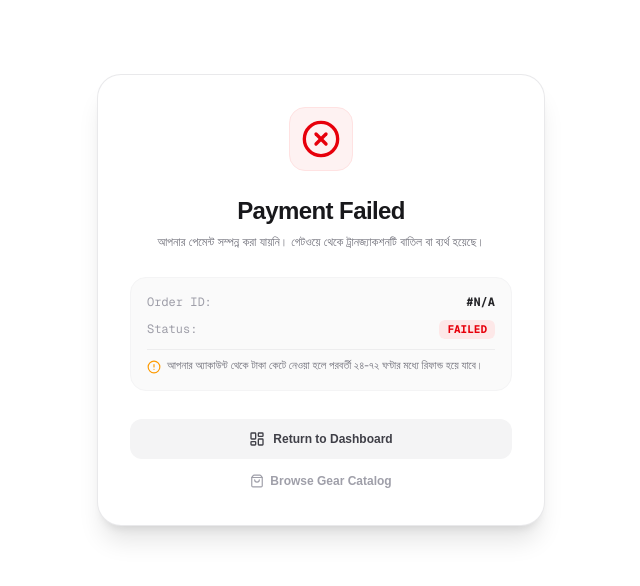
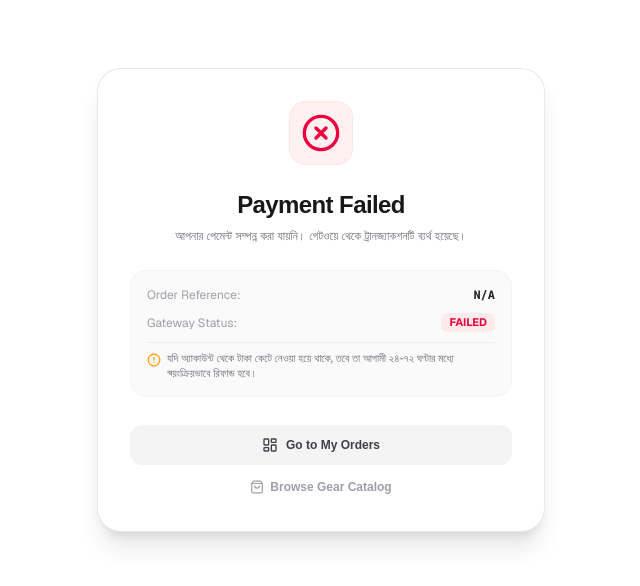
Before and after one commit to shimonmondol/GearUp-Frontend, a Next.js app: page /payment/failed in a window 1280 px wide. Shown: the top 586 px of the page, without its empty margins (319-959 px from the left). Built offline with nearby package versions, Linux system fonts and the light colour scheme.

Commit message:
cancel-show

```diff
--- a/app/payment/failed/page.tsx
+++ b/app/payment/failed/page.tsx
@@ -3,49 +3,78 @@
 import React, { Suspense } from 'react';
 import Link from 'next/link';
 import { useSearchParams } from 'next/navigation';
-import { XCircle, RefreshCw, LayoutDashboard, AlertCircle, ShoppingBag, Loader2 } from 'lucide-react';
+import {
+  XCircle,
+  RefreshCw,
+  LayoutDashboard,
+  AlertCircle,
+  ShoppingBag,
+  Loader2,
+} from 'lucide-react';
 
 function FailedContent() {
   const searchParams = useSearchParams();
   const orderId = searchParams.get('orderId');
   const status = searchParams.get('status') || 'failed';
+  const message = searchParams.get('message');
+
+  const isCancelled =
+    status.toLowerCase() === 'cancel' || status.toLowerCase() === 'cancelled';
 
   return (
-    <div className="bg-white border border-zinc-200/80 rounded-3xl p-6 sm:p-8 max-w-md w-full text-center shadow-xl space-y-6">
-      {/* Failed Icon */}
-      <div className="w-16 h-16 bg-red-50 text-red-600 rounded-2xl flex items-center justify-center mx-auto border border-red-100 animate-in zoom-in-95 duration-200">
+    <div className="bg-white border border-zinc-200/80 rounded-3xl p-6 sm:p-8 max-w-md w-full text-center shadow-xl space-y-6 animate-in fade-in zoom-in-95 duration-200">
+      {/* Status Icon */}
+      <div
+        className={`w-16 h-16 rounded-2xl flex items-center justify-center mx-auto border ${
+          isCancelled
+            ? 'bg-amber-50 text-amber-600 border-amber-100'
+            : 'bg-rose-50 text-rose-600 border-rose-100'
+        }`}
+      >
         <XCircle className="w-10 h-10" />
       </div>
 
       {/* Title & Description */}
       <div>
         <h1 className="text-2xl font-black text-zinc-900 tracking-tight">
-          Payment Failed
+          {isCancelled ? 'Payment Cancelled' : 'Payment Failed'}
         </h1>
         <p className="text-xs text-zinc-500 mt-1.5 leading-relaxed">
-          আপনার পেমেন্ট সম্পন্ন করা যায়নি। গেটওয়ে থেকে ট্রানজ্যাকশনটি বাতিল বা ব্যর্থ হয়েছে।
+          {message
+            ? decodeURIComponent(message.replace(/_/g, ' '))
+            : isCancelled
+            ? 'আপনি পেমেন্ট প্রক্রিয়াটি বাতিল করেছেন। অর্ডারটি আপনার ড্যাশবোর্ডে সংরক্ষিত রয়েছে।'
+            : 'আপনার পেমেন্ট সম্পন্ন করা যায়নি। গেটওয়ে থেকে ট্রানজ্যাকশনটি ব্যর্থ হয়েছে।'}
         </p>
       </div>
 
-      {/* Order Info Card */}
+      {/* Order Info Summary */}
       <div className="bg-zinc-50 rounded-2xl p-4 text-left text-xs space-y-2.5 border border-zinc-100 font-mono">
         <div className="flex justify-between items-center">
-          <span className="text-zinc-400">Order ID:</span>
+          <span className="text-zinc-400 font-sans">Order Reference:</span>
           <span className="font-bold text-zinc-800">
-            #{orderId ? orderId.slice(0, 8).toUpperCase() : 'N/A'}
+            {orderId ? `#${orderId.slice(0, 8).toUpperCase()}` : 'N/A'}
           </span>
         </div>
 
         <div className="flex justify-between items-center">
-          <span className="text-zinc-400">Status:</span>
-          <span className="font-bold text-red-600 bg-red-100/70 px-2 py-0.5 rounded-md uppercase text-[11px]">
-            {status}
+          <span className="text-zinc-400 font-sans">Gateway Status:</span>
+          <span
+            className={`font-bold px-2 py-0.5 rounded-md uppercase text-[11px] font-sans ${
+              isCancelled
+                ? 'text-amber-700 bg-amber-100/70'
+                : 'text-rose-600 bg-rose-100/70'
+            }`}
+          >
+            {isCancelled ? 'CANCELLED' : 'FAILED'}
           </span>
         </div>
 
         <div className="pt-2 border-t border-zinc-200/60 text-[11px] text-zinc-500 font-sans flex items-start gap-1.5">
           <AlertCircle className="w-3.5 h-3.5 text-amber-500 shrink-0 mt-0.5" />
-          <span>আপনার অ্যাকাউন্ট থেকে টাকা কেটে নেওয়া হলে পরবর্তী ২৪-৭২ ঘণ্টার মধ্যে রিফান্ড হয়ে যাবে।</span>
+          <span>
+            যদি অ্যাকাউন্ট থেকে টাকা কেটে নেওয়া হয়ে থাকে, তবে তা আগামী ২৪-৭২ ঘণ্টার মধ্যে স্বয়ংক্রিয়ভাবে রিফান্ড হবে।
+          </span>
         </div>
       </div>
 
@@ -66,7 +95,7 @@ function FailedContent() {
           className="flex items-center justify-center gap-2 w-full bg-zinc-100 hover:bg-zinc-200/80 text-zinc-700 text-xs font-bold py-3 rounded-xl transition cursor-pointer"
         >
           <LayoutDashboard className="w-4 h-4" />
-          <span>Return to Dashboard</span>
+          <span>Go to My Orders</span>
         </Link>
 
         <Link
```
Also changed, not shown: app/(main)/dashboard/customer/page.tsx (+45 -29 lines).
